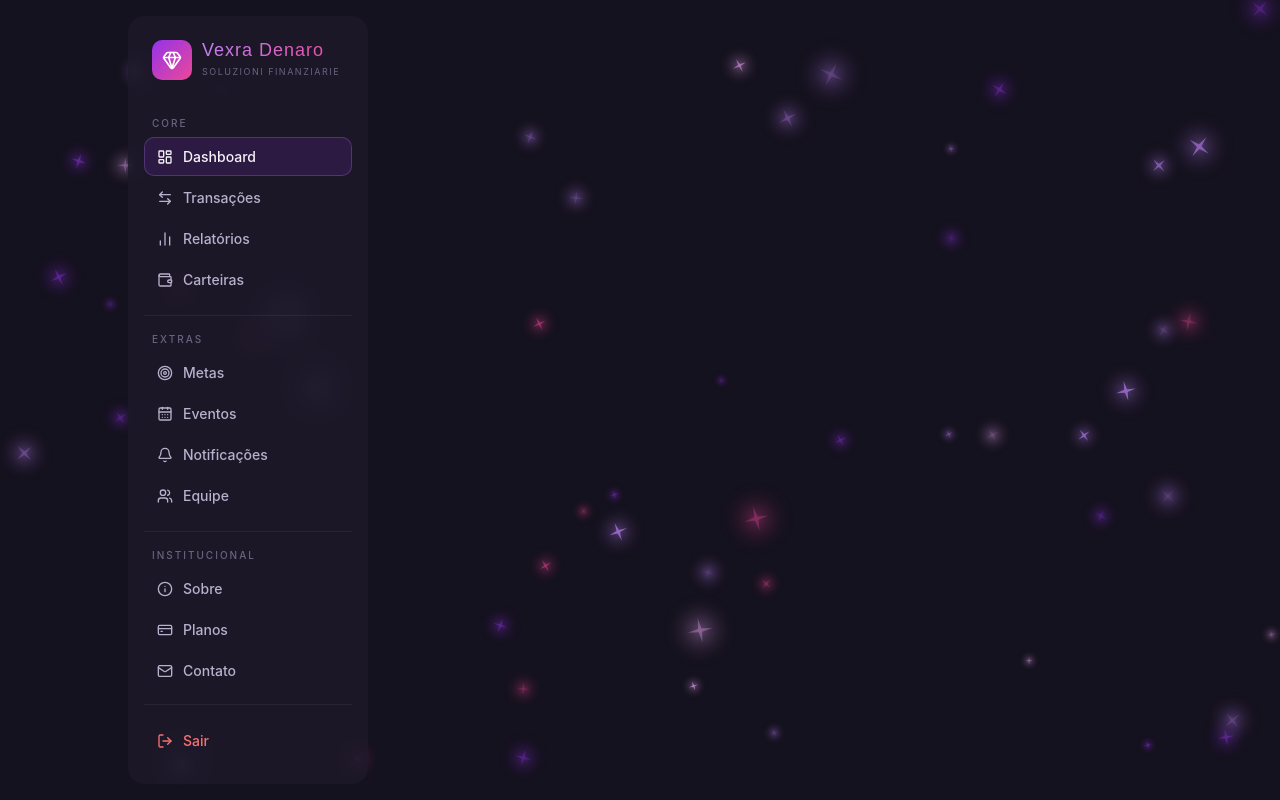
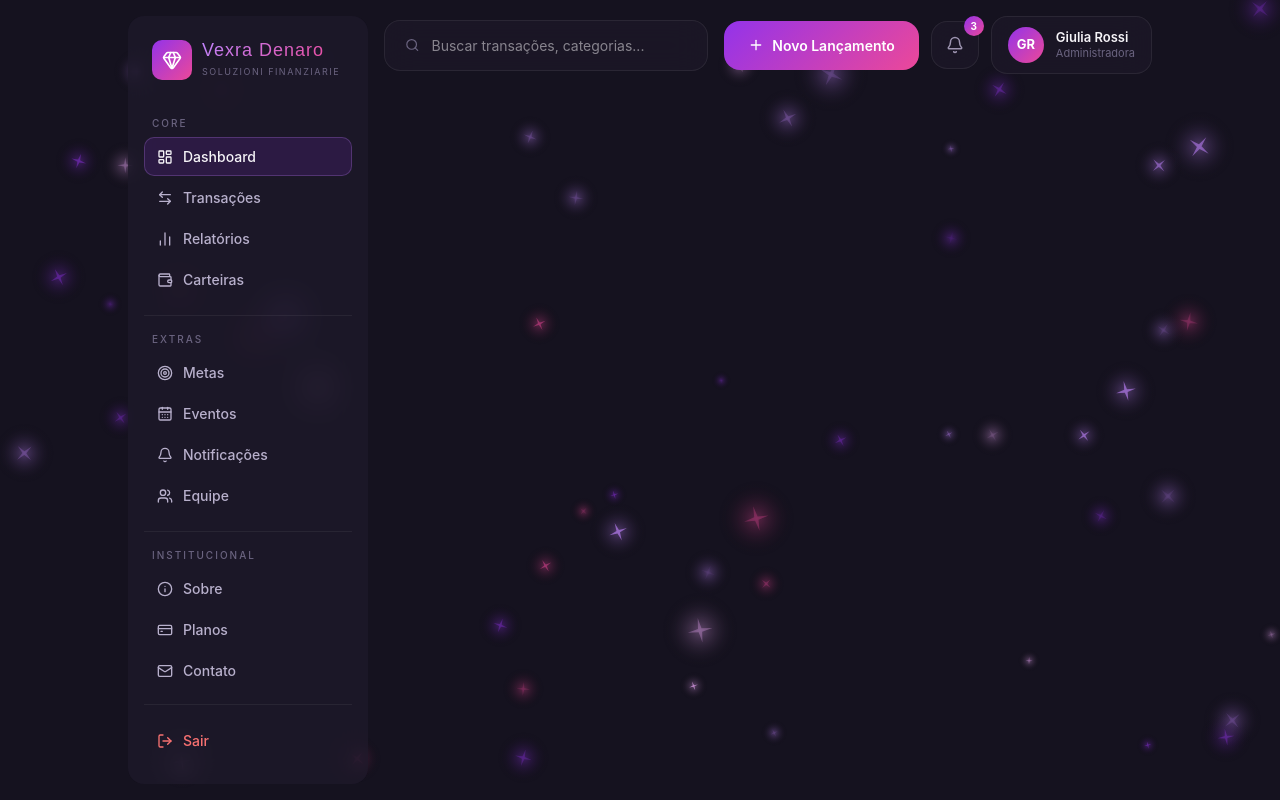
Before and after one commit to erikalaiane/finance-dashboard, a React (Vite) app: page / in a window 1280 px wide. Built offline with nearby package versions, Linux system fonts and the light colour scheme.

Commit message:
feat: add navbar with search, notifications and user avatar

```diff
--- a/src/assets/components/layout/Navbar.tsx
+++ b/src/assets/components/layout/Navbar.tsx
@@ -0,0 +1,128 @@
+import { Search, Bell, Plus } from "lucide-react";
+
+export function Navbar() {
+  return (
+    <header className="flex items-center justify-between gap-4 mb-6">
+
+      {/* Busca */}
+      <div
+        className="flex items-center gap-3 flex-1"
+        style={{
+          background: "rgba(30, 26, 43, 0.6)",
+          backdropFilter: "blur(16px)",
+          border: "1px solid rgba(255,255,255,0.07)",
+          borderRadius: "16px",
+          padding: "14px 20px",
+        }}
+      >
+        <Search size={16} color="#6B6480" />
+        <input
+          type="text"
+          placeholder="Buscar transações, categorias..."
+          className="bg-transparent outline-none w-full"
+          style={{
+            color: "#F5F3F7",
+            fontFamily: "'Inter', sans-serif",
+            fontSize: "14px",
+          }}
+        />
+      </div>
+
+      {/* Direita */}
+      <div className="flex items-center gap-3">
+
+        {/* Botão Novo Lançamento */}
+        <button
+          className="flex items-center gap-2 transition-all"
+          style={{
+            background: "linear-gradient(135deg, #9333EA, #EC4899)",
+            fontFamily: "'Inter', sans-serif",
+            fontWeight: 600,
+            fontSize: "14px",
+            color: "white",
+            border: "none",
+            borderRadius: "16px",
+            padding: "14px 24px",
+            cursor: "pointer",
+            whiteSpace: "nowrap",
+          }}
+          onMouseEnter={(e) => { e.currentTarget.style.opacity = "0.85"; }}
+          onMouseLeave={(e) => { e.currentTarget.style.opacity = "1"; }}
+        >
+          <Plus size={16} />
+          Novo Lançamento
+        </button>
+
+        {/* Sino */}
+        <button
+          className="relative flex items-center justify-center transition-all"
+          style={{
+            background: "rgba(30, 26, 43, 0.6)",
+            backdropFilter: "blur(16px)",
+            border: "1px solid rgba(255,255,255,0.07)",
+            borderRadius: "16px",
+            padding: "14px",
+            cursor: "pointer",
+          }}
+          onMouseEnter={(e) => {
+            e.currentTarget.style.background = "rgba(147,51,234,0.15)";
+            e.currentTarget.style.border = "1px solid rgba(192,132,252,0.25)";
+          }}
+          onMouseLeave={(e) => {
+            e.currentTarget.style.background = "rgba(30, 26, 43, 0.6)";
+            e.currentTarget.style.border = "1px solid rgba(255,255,255,0.07)";
+          }}
+        >
+          <Bell size={18} color="#9D94B0" />
+          <span
+            className="absolute -top-1.5 -right-1.5 flex items-center justify-center w-5 h-5 rounded-full text-white"
+            style={{
+              fontSize: "10px",
+              fontFamily: "'Inter', sans-serif",
+              fontWeight: 700,
+              background: "linear-gradient(135deg, #9333EA, #EC4899)",
+            }}
+          >
+            3
+          </span>
+        </button>
+
+        {/* Avatar + nome */}
+        <div
+          className="flex items-center gap-3"
+          style={{
+            background: "rgba(30, 26, 43, 0.6)",
+            backdropFilter: "blur(16px)",
+            border: "1px solid rgba(255,255,255,0.07)",
+            borderRadius: "16px",
+            padding: "10px 16px",
+          }}
+        >
+          <div
+            className="flex items-center justify-center rounded-full shrink-0"
+            style={{
+              width: "36px",
+              height: "36px",
+              background: "linear-gradient(135deg, #9333EA, #EC4899)",
+              fontFamily: "'Inter', sans-serif",
+              fontWeight: 700,
+              fontSize: "13px",
+              color: "white",
+            }}
+          >
+            GR
+          </div>
+          <div className="flex flex-col">
+            <span style={{ fontFamily: "'Inter', sans-serif", fontWeight: 600, fontSize: "13px", color: "#F5F3F7", lineHeight: 1.3 }}>
+              Giulia Rossi
+            </span>
+            <span style={{ fontFamily: "'Inter', sans-serif", fontSize: "11px", color: "#6B6480", lineHeight: 1.3 }}>
+              Administradora
+            </span>
+          </div>
+        </div>
+
+      </div>
+    </header>
+  );
+}
--- a/src/assets/components/layout/RootLayout.tsx
+++ b/src/assets/components/layout/RootLayout.tsx
@@ -1,7 +1,7 @@
 import { Outlet } from "react-router-dom";
 import { StarBackground } from "../ui/StarBackground";
 import { Sidebar } from "./Sidebar";
-// import { Navbar } from "./Navbar";
+import { Navbar } from "./Navbar";
 
 export function RootLayout() {
   return (
@@ -21,6 +21,7 @@ export function RootLayout() {
   }}>
     <Sidebar />
     <main style={{ flex: 1, padding: "0 0 0 16px" }}>
+      <Navbar />
       <Outlet />
     </main>
   </div>
```
